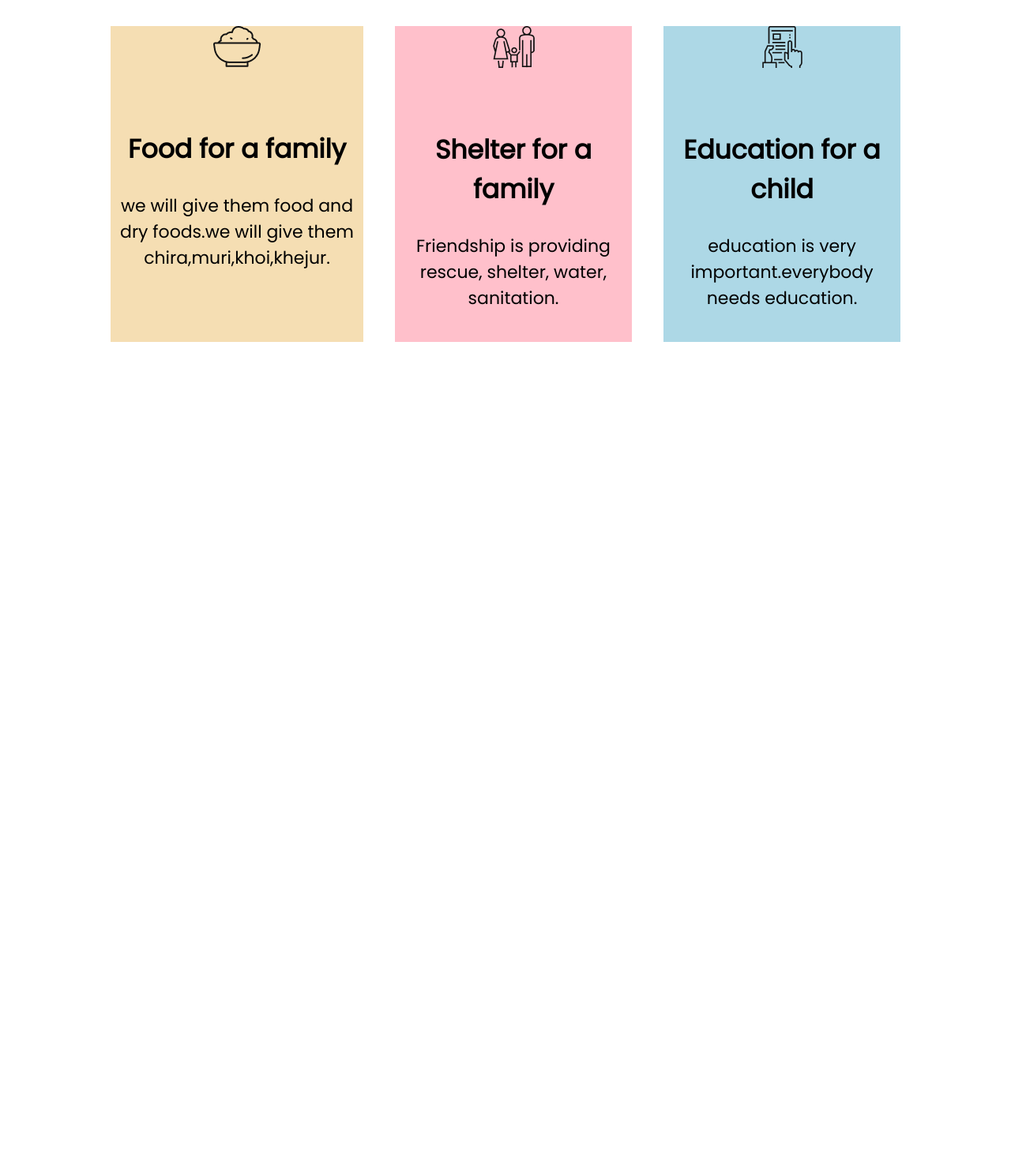
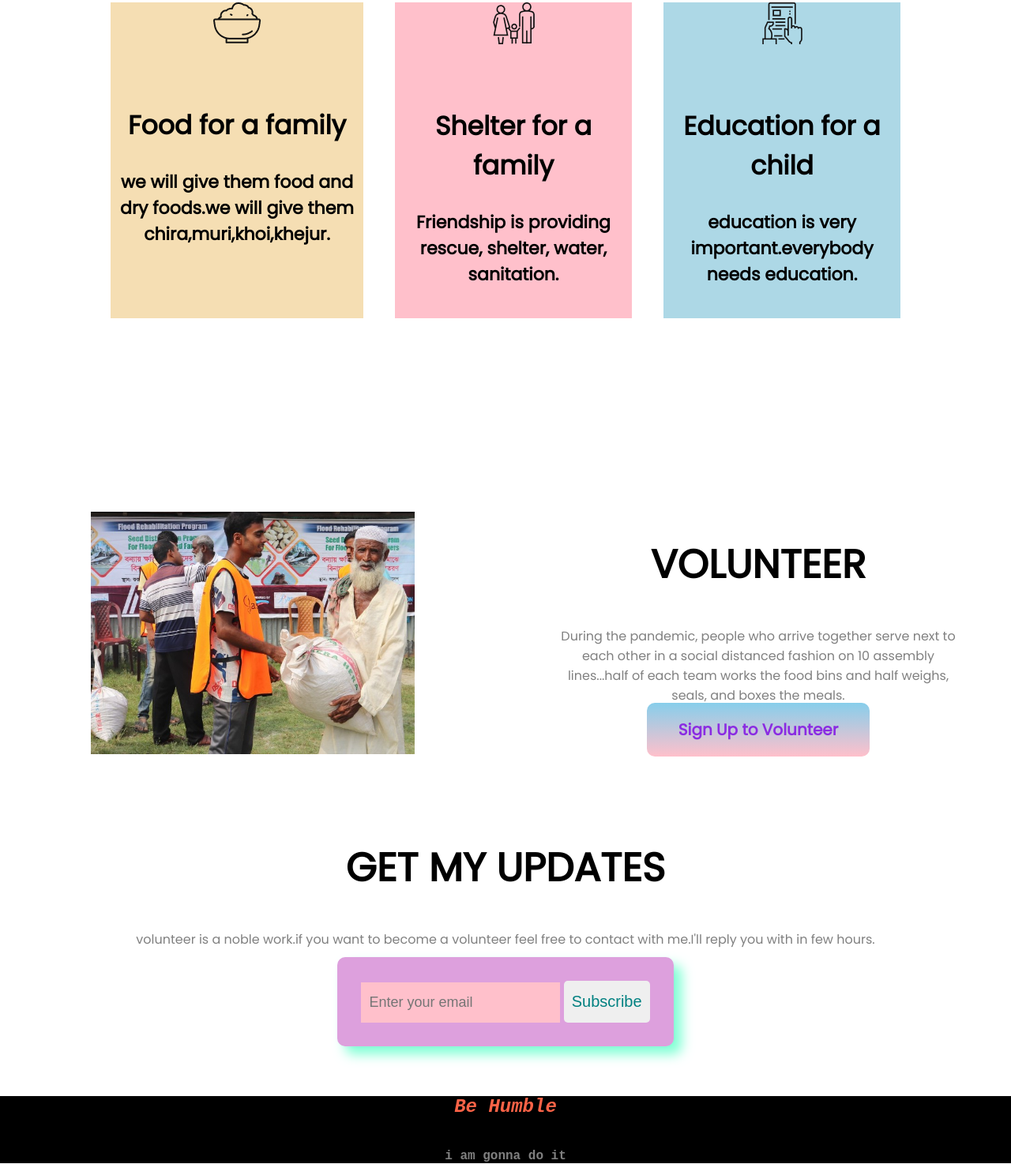
Before and after one commit to ilma9090/donation-portfolio, a plain HTML site: page index.html in a window 1280 px wide. Shown: the part 1326-2800 px from the top of the page at 79% size. Before the commit the page ends 1799 px from the top, so only its background shows below. Drawn offline with Linux system fonts and the light colour scheme.

Commit message:
footer added

```diff
--- a/index.html
+++ b/index.html
@@ -66,5 +66,45 @@
         </div>
     </div>
 </section>
+<section class="container flexible-con">
+    <div class="half-width">
+        <img src="donate-today-main/images/donation10.jpg" alt="donation">
+
+    </div>
+    <div class="half-width">
+        <h1 id="manza-mara">VOLUNTEER</h1>
+        <p>During the pandemic, people who arrive together serve next to each other in a social distanced fashion on 10 assembly lines...half of each team works the food bins and half weighs, seals, and boxes the meals.</p>
+<a class="link-button" target="_blank" href="">Sign Up to Volunteer</a>
+    </div>
+</section>
+<section>
+<div>
+    <h1 id="manza-mara">GET MY UPDATES</h1>
+    <P>volunteer is a noble work.if you want to become a volunteer feel free to contact with me.I'll reply you with in few hours.</P>
+</div>
+</section>
+<section>
+<div class="box">
+    <form action="#">
+<div class="form-box">
+    <input type="text" name="EmailAdress" placeholder="Enter your email">
+    <button type="Submit">Subscribe</button>
+
+</div>
+
+</form>
+
+
+</div>
+</section>
+<footer>
+    <div>
+        <h2><i>Be Humble</i></h2>
+    </div>
+    <div>
+    <p>i am gonna do it</p>
+    </div>
+</footer>
+
 </body>
 </html>
--- a/style.css
+++ b/style.css
@@ -38,7 +38,7 @@ height: 600px;
 
 #manza-mara{
     color: black;
-    font-weight: 200;
+    font-weight: 700;
     margin-top: 30px;
 
 }
@@ -87,7 +87,7 @@ p{
     font-size: 20x;
     color: gray;
     text-align: center;
-    margin-top: 70px;
+    margin-top: 40px;
 
 }
 #margin-ally{
@@ -138,3 +138,53 @@ h2{
 .front-in{
     justify-content: center;
 }
+.half-width{
+    width: 50%;
+    padding-left: 5%;
+padding-right: 5%;
+}
+.half-width img{
+    width: 80%;
+}
+.flexible-con{
+    display: flex;
+    margin-bottom: 100px;
+    margin-top: 200px;
+}
+.box{
+    display: flex;
+    align-items: center;
+    justify-content: center;
+    height: 100px;
+
+}
+.form-box{
+    padding: 30px;
+    border-radius: 10px;
+    background: plum;
+    box-shadow: 10px 10px 15px aquamarine; -10px
+}
+.form-box input{
+    font-size: 18px;
+    color: blueviolet;
+    padding: 15px 10px;
+    border: none;
+    outline: none;
+    background: pink;
+}
+.form-box button{
+    color: teal;
+    padding: 15px 10px;
+    font-size: 20px;
+    border: none;
+    border-radius: 5px;
+}
+footer{
+    bottom: 0;
+    text-align: center;
+    background-color: black;
+    width: 100%;
+    color: tomato;
+    font-family: 'Courier New', Courier, monospace;
+    font-weight: bolder
+}
```
